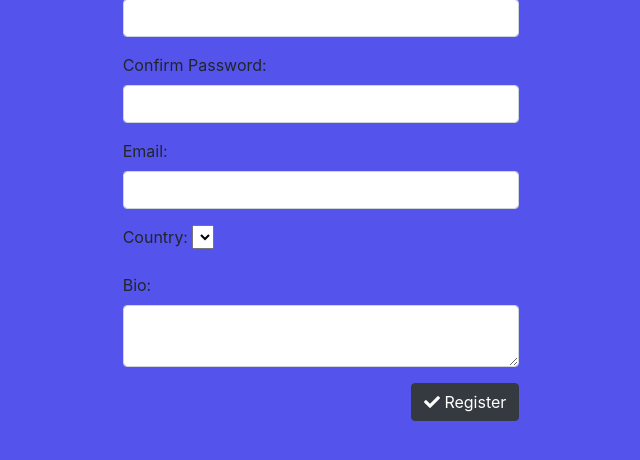
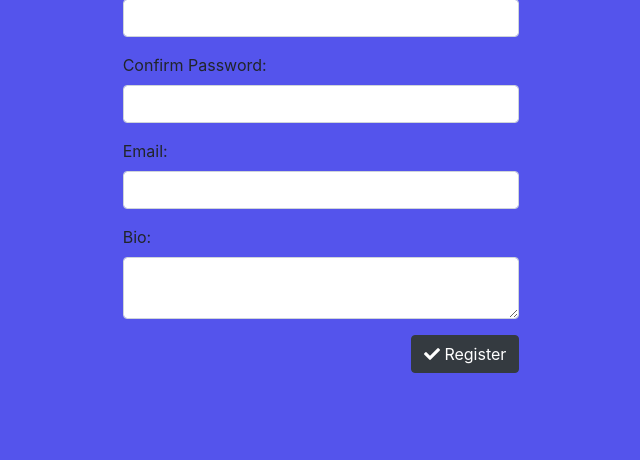
Before and after one commit to a4w/piccy, a PHP site: page /public/register.php in a window 1280 px wide. Shown: the part 231-691 px from the top of the page, without its empty margins (319-959 px from the left). Run offline with PHP 8.4, Linux system fonts and the light colour scheme; lists and menus that the app fills with data are empty.

Commit message:
Register removed country

```diff
--- a/public/controllers/picture.controller.php
+++ b/public/controllers/picture.controller.php
@@ -61,7 +61,6 @@ switch($action){
         CommentMapper::add($comment);
         break;
     case 'upload_picture':
-        var_dump($_FILES);
         // Upload picture
         if (isset($_FILES['picture']) && $_FILES['picture']['error'] === UPLOAD_ERR_OK) {
             $description = $_POST['description'] ?? null;
@@ -75,7 +74,7 @@ switch($action){
             $picture_obj->setPicturePath($pic_path);
             PictureMapper::update($picture_obj);
             move_uploaded_file($file_tmp, __DIR__ . '/../'. $pic_path);
-            // header('Location: ../wall.php');
+            header('Location: ../wall.php');
         }
         break;
 }
--- a/public/register.php
+++ b/public/register.php
@@ -44,12 +44,6 @@
                     <div class="form-group">
                         <label for="email">Email: </label>
                         <input id="email" class="form-control"/>
-                    </div>
-                    <div class="form-group">
-                        <label for="country">Country: </label>
-                        <select id="country">
-
-                        </select>
                     </div>
                     <div class="form-group">
                         <label for="bio">Bio: </label>
```
